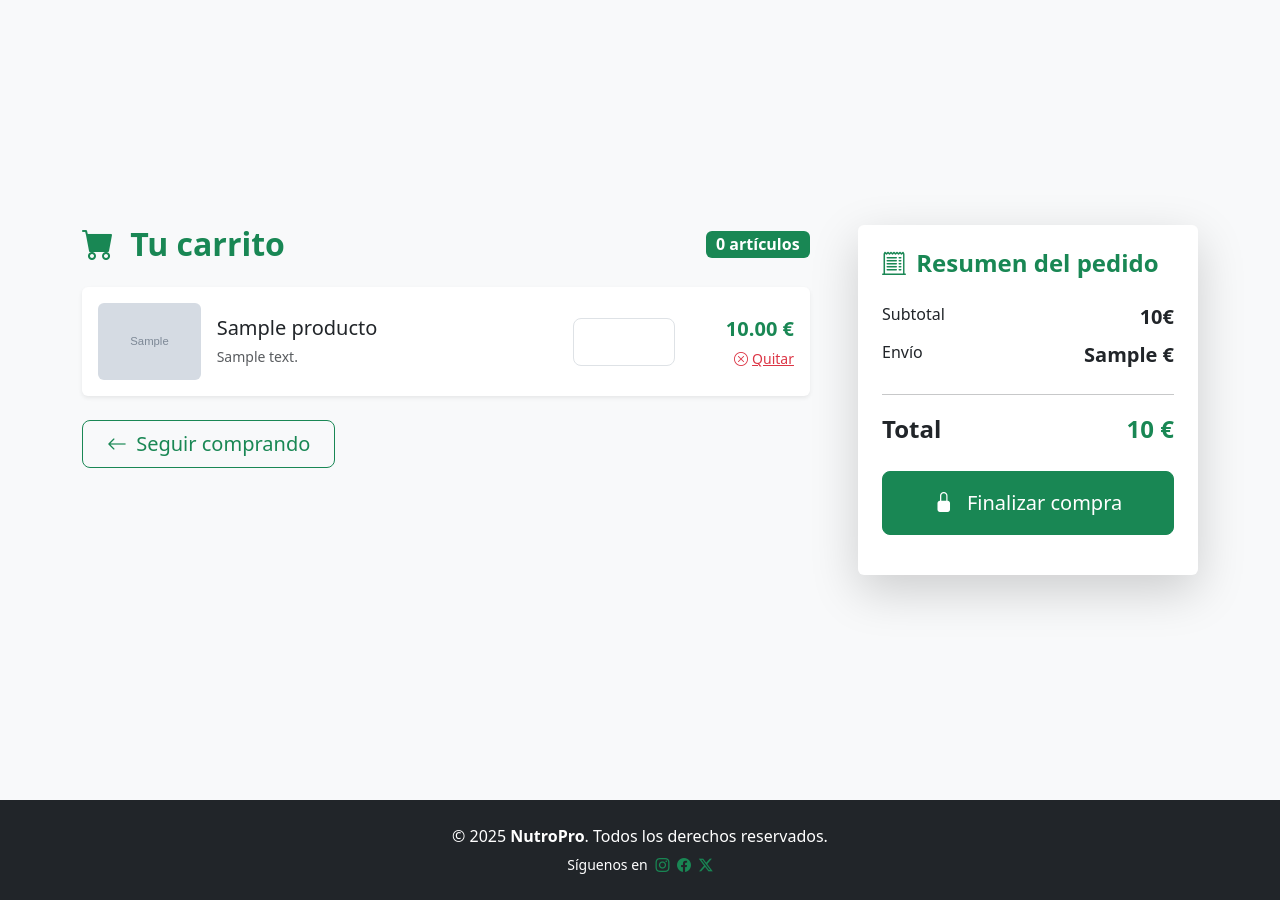
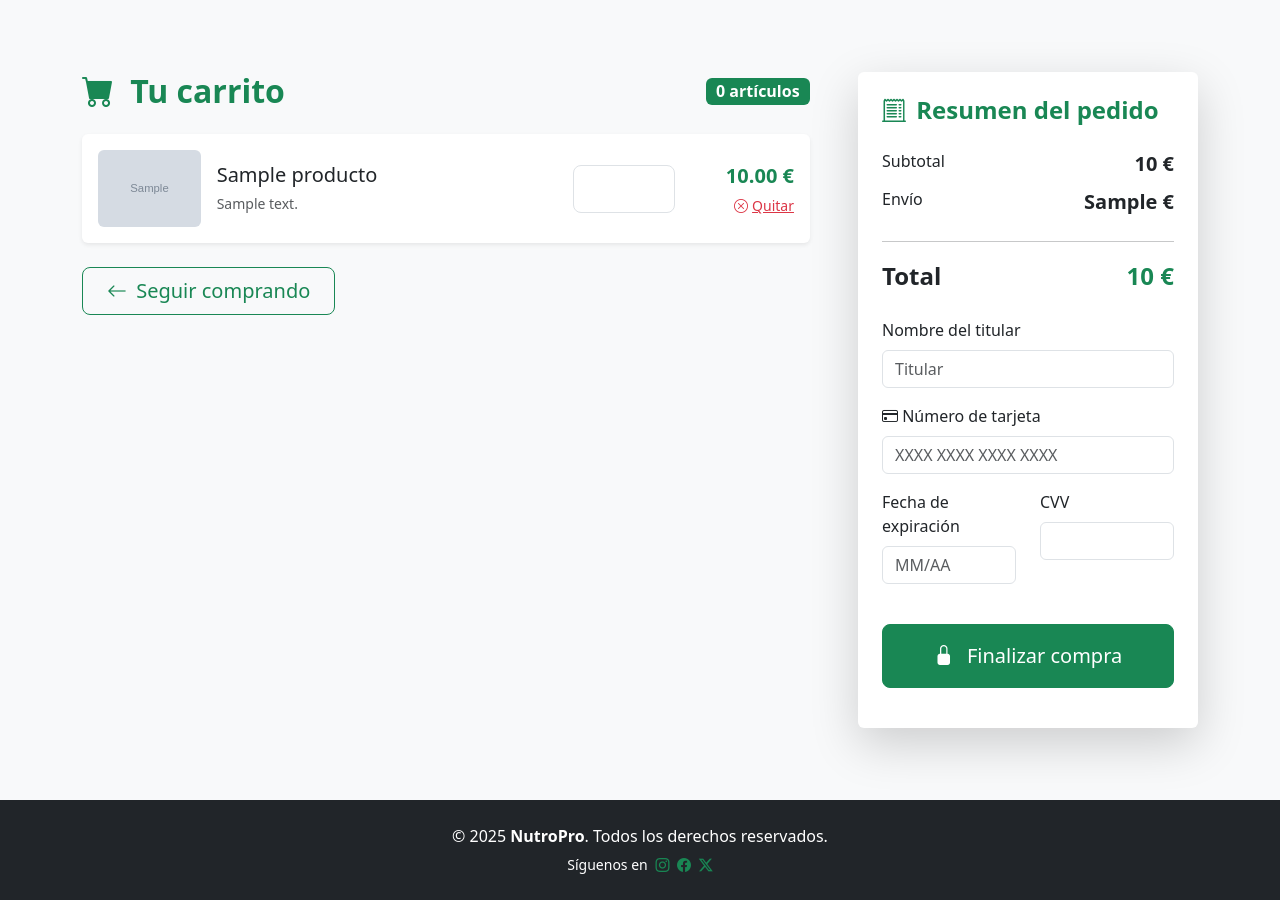
Before and after one commit to IagoFP2004/NutroPro, a PHP site: template www/app/Views/carrito.view.php in a window 1280 px wide. Shown: the part 56-956 px from the top of the page. Run offline with PHP 8.4, Linux system fonts and the light colour scheme; the template is opened without the code that fills it: most values are stand-ins (such as "Sample title", 1, 10 or a date in 2020); grey boxes marked "Sample" are stand-in pictures; data that the repository does not hold is empty.

Commit message:
Agregada a la vista del carrito un formulario de pago

```diff
--- a/www/app/Views/carrito.view.php
+++ b/www/app/Views/carrito.view.php
@@ -45,7 +45,8 @@
                     </a>
                 </div>
             </div>
-            <!--Cajita de precio y pagar-->
+
+            <!-- 🧾 Resumen y formulario de pago -->
             <div class="col-lg-4">
                 <div class="card border-0 shadow-lg p-4">
                     <h4 class="fw-bold text-success mb-4">
@@ -54,7 +55,7 @@
 
                     <div class="d-flex justify-content-between mb-2">
                         <span>Subtotal</span>
-                        <span class="fw-semibold fs-5"><?php echo $sumaTotal ?>€</span>
+                        <span class="fw-semibold fs-5"><?php echo $sumaTotal ?> €</span>
                     </div>
                     <div class="d-flex justify-content-between mb-2">
                         <span>Envío</span>
@@ -68,6 +69,30 @@
                         <span class="fw-bold text-success"><?php echo $total ?> €</span>
                     </div>
 
+                    <form action="/procesar-pago" method="POST" class="mb-4">
+                        <div class="mb-3">
+                            <label for="nombreTitular" class="form-label">Nombre del titular</label>
+                            <input type="text" class="form-control" id="nombreTitular" name="nombreTitular" placeholder="Titular" required>
+                        </div>
+
+                        <div class="mb-3">
+                            <i class="bi bi-credit-card"></i>
+                            <label for="numeroTarjeta" class="form-label">Número de tarjeta</label>
+                            <input type="text" class="form-control" id="numeroTarjeta" name="numeroTarjeta" maxlength="19" placeholder="XXXX XXXX XXXX XXXX" required>
+                        </div>
+
+                        <div class="row">
+                            <div class="col-6 mb-3">
+                                <label for="fechaExp" class="form-label">Fecha de expiración</label>
+                                <input type="text" class="form-control" id="fechaExp" name="fechaExp" placeholder="MM/AA" required>
+                            </div>
+                            <div class="col-6 mb-3">
+                                <label for="cvv" class="form-label">CVV</label>
+                                <input type="text" class="form-control" id="cvv" name="cvv" maxlength="3" required>
+                            </div>
+                        </div>
+                    </form>
+
                     <div class="d-grid mb-3">
                         <button class="btn btn-success btn-lg py-3">
                             <i class="bi bi-lock-fill me-2"></i> Finalizar compra
@@ -75,6 +100,7 @@
                     </div>
                 </div>
             </div>
+
         </div>
     </div>
 </main>
```
Lines whose indentation alone changed are shown as unchanged.
